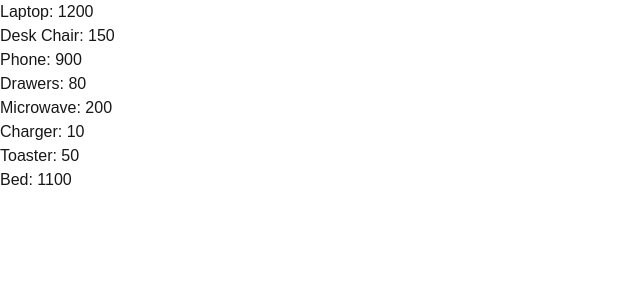
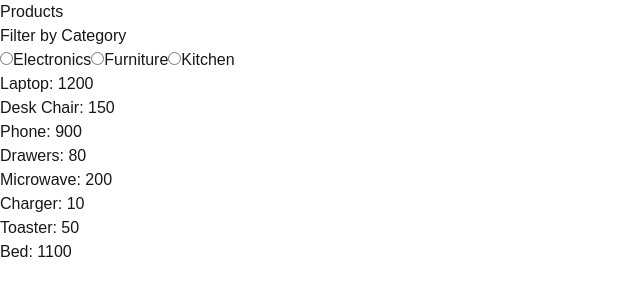
Before and after one commit to nataliedanner/mini-storefront, a Next.js app: page / in a window 1280 px wide. Shown: the top 300 px of the page, without its empty margins (0-640 px from the left). Built offline with nearby package versions, Linux system fonts and the light colour scheme.

Commit message:
Added Category Filter

```diff
--- a/app/components/CategoryFilter.jsx
+++ b/app/components/CategoryFilter.jsx
@@ -1,12 +1,14 @@
 
-export default function CategoryFilter( {selectedCategories, onCategoryChange} ) {
+export default function CategoryFilter( {selectedCategory, setSelectedCategory} ) {
     const categories = ["Electronics", "Furniture", "Kitchen"];
+
     return (
         <div>
             <h2> Filter by Category</h2>
             {categories.map(category => (
                 <label key={category}>
-                <input type="checkbox" value={category}/>
+                <input type="radio" value={category} checked={selectedCategory === category}
+                onChange={(e) => setSelectedCategory(e.target.value)}/>
                 {category}
                 </label>
             ))}
--- /dev/null
+++ b/app/components/ProductList.jsx
@@ -0,0 +1,18 @@
+'use client';
+import { useEffect, useState } from 'react';
+
+export default function ProductList( {products, selectedCategory} ) {
+    const filtered = selectedCategory
+    ? products.filter((p) => p.category === selectedCategory)
+    : products;
+
+    return (
+        <div>
+            <ul>
+                {filtered.map((product) => (
+                <li key={product.id}> {product.name}: {product.price}</li>
+                ))}
+            </ul>
+        </div>
+    )
+}
--- a/app/components/catalog.jsx
+++ b/app/components/catalog.jsx
@@ -1,8 +1,11 @@
 'use client';
 import { useEffect, useState } from 'react';
+import CategoryFilter from "./CategoryFilter";
+import ProductList from "./ProductList"
 
 export default function Catalog() {
     const [products, setProducts] = useState([])
+    const [selectedCategory, setSelectedCategory] = useState('')
 
     useEffect(() => {
         fetch('./api/products')
@@ -12,10 +15,13 @@ export default function Catalog() {
 },  []);
 
     return (
-        <ul>
-            {products.map(p => (
-                <li key={p.id}> {p.name}: {p.price}</li>
-            ))}
-        </ul>
+        <div>
+            <h1> Products </h1>
+            <CategoryFilter
+                selectedCategory={selectedCategory}
+                setSelectedCategory={setSelectedCategory}
+                />
+            <ProductList products={products} selectedCategory={selectedCategory}/>
+        </div>
     );
 }
```
